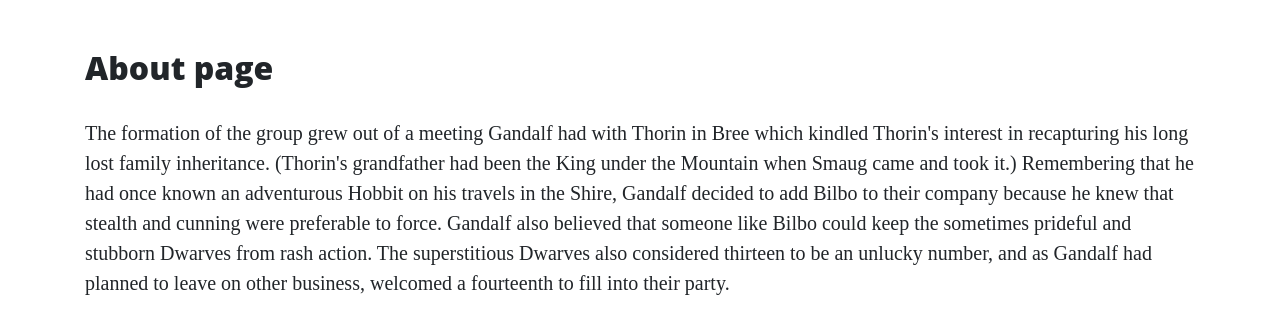
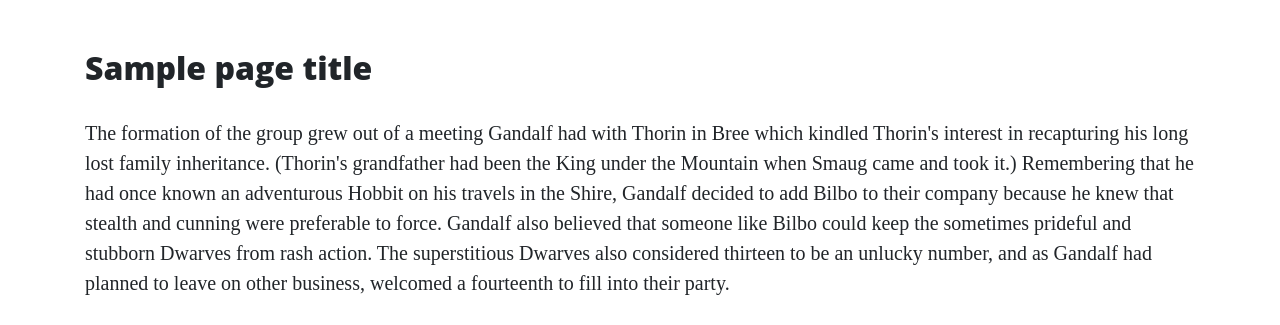
Before and after one commit to ErikHgm/Flask, a Flask app: template templates/about.html in a window 1280 px wide. Shown: the part 629-954 px from the top of the page. Run offline with Flask 2, Linux system fonts and the light colour scheme; the template is opened without the code that fills it: most values are stand-ins (such as "Sample title", 1, 10 or a date in 2020); some libraries are stand-ins or nearby versions.

Commit message:
Update page titles

```diff
--- a/run.py
+++ b/run.py
@@ -9,16 +9,16 @@ def index():
 
 @app.route("/about")
 def about():
-    return render_template("about.html")
+    return render_template("about.html", page_title="About")
 
 @app.route("/contact")
 def contact():
-    return render_template("contact.html")
+    return render_template("contact.html", page_title="Contact")
 
 
 @app.route("/careers")
 def careers():
-    return render_template("careers.html")
+    return render_template("careers.html", page_title="Careers")
 
 
 if __name__ == "__main__":
--- a/templates/about.html
+++ b/templates/about.html
@@ -1,7 +1,7 @@
 {% extends "base.html" %}
 
 {% block content %}
-<h2>About page</h2>
+<h2>{{page_title}}</h2>
 <p>
     The formation of the group grew out of a meeting Gandalf had with Thorin in Bree which kindled Thorin's interest in
     recapturing his long lost family inheritance. (Thorin's grandfather had been the King under the Mountain when Smaug
--- a/templates/careers.html
+++ b/templates/careers.html
@@ -1,6 +1,6 @@
 {% extends "base.html" %}
 
 {% block content %}
-<h2>Careers page</h2>
+<h2>{{page_title}}</h2>
 
 {% endblock %}
--- a/templates/contact.html
+++ b/templates/contact.html
@@ -1,5 +1,5 @@
 {% extends "base.html" %}
 
 {% block content %}
-<h2>Contact page</h2>
+<h2>{{page_title}}</h2>
 {% endblock %}
```
